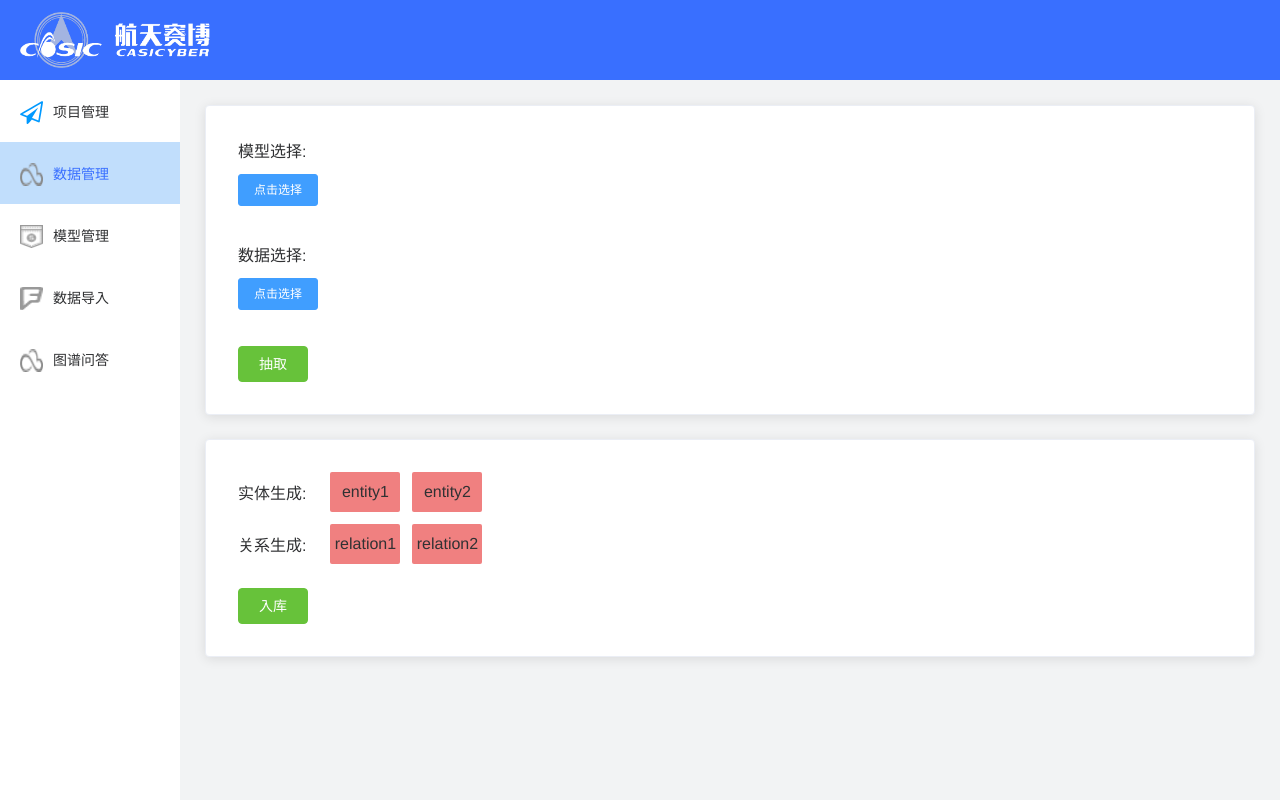
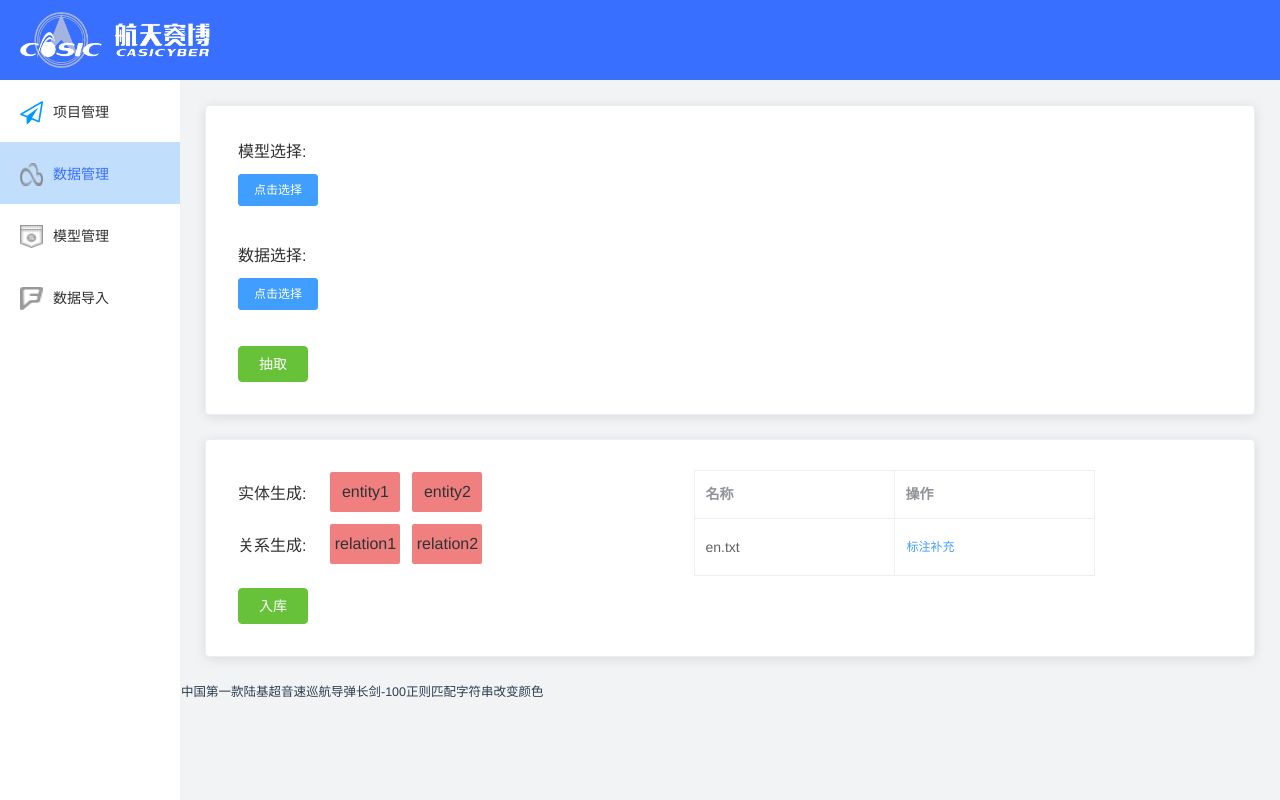
Before and after one commit to fan-dongsheng/saibo, a Vue app: page /#/dataManagement in a window 1280 px wide. Built offline with nearby package versions, Linux system fonts and the light colour scheme.

Commit message:
标注修改

```diff
--- a/src/components/Home.vue
+++ b/src/components/Home.vue
@@ -20,7 +20,7 @@
          :default-active="$route.path"
         >
 
-          <el-menu-item :index="`/${item.index}`" v-for="item in aside_list" :key="item.index">
+          <el-menu-item :index="`/${item.index}`" v-for="item in aside_list" :key="item.index" >
             <!-- 一级菜单的模板区域 -->
             <template slot="title">
               <!-- 图标 -->
@@ -90,15 +90,15 @@ export default {
           path: 'dataImport',
           menuorigin: 'local'
         },
-        {
-          index: 'mapQuiz',
-          title: '图谱问答',
-          name: 'mapQuiz',
-          icon: 'u196',
-          component: '@/components/mapQuiz.vue',
-          path: 'mapQuiz',
-          menuorigin: 'local'
-        },
+        // {
+        //   index: 'mapQuiz',
+        //   title: '图谱问答',
+        //   name: 'mapQuiz',
+        //   icon: 'u196',
+        //   component: '@/components/mapQuiz.vue',
+        //   path: 'mapQuiz',
+        //   menuorigin: 'local'
+        // },
       ],
       // 左侧菜单数据
       menulist: []
--- a/src/components/home-main/dataManagement.vue
+++ b/src/components/home-main/dataManagement.vue
@@ -17,11 +17,12 @@
       <el-button class="extract" size="medium" type="success">抽取</el-button>
     </el-card>
     <el-card class="show">
+      <div class="show-cnoent">
+        <div class="left">
           <div class="entity">
             <div class="text">实体生成:</div>
             <div class="cont">entity1</div>
             <div class="cont">entity2</div>
-
           </div>
           <div class="relation">
             <div class="text">关系生成:</div>
@@ -29,7 +30,28 @@
             <div class="cont">relation2</div>
           </div>
           <el-button class="extract" size="medium" type="success">入库</el-button>
+        </div>
+        <!-- 右侧表格 -->
+        <div class="right">
+          <el-table border :data="markTable" style="width: 100%">
+            <el-table-column prop="name" label="名称" width="200px"></el-table-column>
+            <el-table-column width="200px" label="操作">
+              <template slot-scope="scope">
+                <el-button
+                  @click.native.prevent="regs(scope.$index, scope.row)"
+                  type="text"
+                  size="small"
+                >标注补充</el-button>
+              </template>
+            </el-table-column>
+          </el-table>
+        </div>
+      </div>
     </el-card>
+    <!-- 标注补充 -->
+    <div class="mark">
+      <span v-for="(item,index) in markList" :key="index" v-html="item.text">{{item.text}}</span>
+    </div>
   </div>
 </template>
 
@@ -37,11 +59,48 @@
 export default {
   data() {
     return {
+      markList: [
+        { text: '中国第一款陆基超音速巡航导弹长剑-100', ta:'中国', tb: '剑-1' },
+        { text: '正则匹配字符串改变颜色', ta:'正则', tb: '颜色' }
+      ],
       dataParams: {}, //上传文件file参数
-      modelParams: {}
+      modelParams: {},
+      markTable: [{ name: 'en.txt' }]
     }
   },
   methods: {
+    //正则改标签颜色 //点击标注
+    regs() {
+      var mark = this.markList
+      mark.forEach((item,index) => {
+
+        if (item.tb) {
+          var searchText = item.tb
+          var text=item.text
+          if (text.indexOf(searchText) >= 0) {
+            var text = text.replace(searchText, '<span style=color:red;>' + searchText + '</span>')
+
+          }
+           mark[index].text=text
+        }
+         if (item.ta) {
+          var searchText = item.ta
+          var text=item.text
+          if (text.indexOf(searchText) >= 0) {
+            var text = text.replace(searchText, '<span style=color:red;>' + searchText + '</span>')
+
+          }
+           mark[index].text=text
+        }
+
+
+      })
+      console.log(this.markList);
+
+
+
+
+    },
     //上传文件
     dataUpload(params) {
       console.log(params)
@@ -50,11 +109,11 @@ export default {
     modelUpload(params) {
       console.log(params)
       this.modelParams = params
-    }
     },
-  created(){
 
-  }
+
+  },
+  created() {}
 }
 </script>
 
@@ -80,21 +139,23 @@ export default {
       margin: 12px;
     }
   }
-  .show{
-    .entity{
+  .show {
+    .show-cnoent {
+      display: flex;
+      .entity {
         margin: 12px;
         display: flex;
         align-items: center;
       }
-    .relation{
+      .relation {
         margin: 12px;
         display: flex;
         align-items: center;
       }
-    .text{
+      .text {
         margin-right: 12px;
       }
-    .cont{
+      .cont {
         border-radius: 2px;
         text-align: center;
         width: 70px;
@@ -103,8 +164,13 @@ line-height: 40px;
         background: lightcoral;
         margin-left: 12px;
       }
-    .extract{
+      .extract {
         margin: 12px;
+      }
+      .right {
+        margin-left: 200px;
+        margin-top: 10px;
+      }
     }
   }
 }
--- a/src/components/home-main/projectManagement.vue
+++ b/src/components/home-main/projectManagement.vue
@@ -4,8 +4,20 @@
     <el-card v-loading="tableLoading">
       <el-table :data="tableProject" style="width: 100%">
         <el-table-column prop="name" label="项目名称"></el-table-column>
-        <el-table-column prop="data" label="数据集"></el-table-column>
+        <el-table-column label="数据集">
+          <template slot-scope="scope" class>
+            <el-button size="mini" type="text" @click="pushDetail(scope.$index, scope.row)">{{scope.row.data}}</el-button>
+
+          </template>
+        </el-table-column>
+        <!-- <el-table-column prop="data" label="数据集"></el-table-column> -->
         <el-table-column prop="figure" label="本体图"></el-table-column>
+         <el-table-column label="本体图">
+          <template slot-scope="scope" class>
+            <el-button size="mini" type="text" >{{scope.row.figure}}</el-button>
+
+          </template>
+        </el-table-column>
         <el-table-column prop="atlas" label="图谱"></el-table-column>
         <el-table-column prop="description" label="备注"></el-table-column>
         <el-table-column label="操作">
@@ -67,11 +79,48 @@
         </div>
       </div>
     </el-dialog>
+    <!-- 修改项目 -->
+    <el-dialog width="600px" title="修改项目" :visible.sync="editfolderDialog.visible">
+      <div v-loading="editfolderDialog.loading" class="dialog-wrapper">
+        <el-form
+          label-width="150px"
+          ref="editfolderForm"
+          :model="editfolderDialog.form"
+          :rules="editfolderDialog.rules"
+          size="mini"
+        >
+          <el-form-item label="项目名称:" prop="name" >
+            <el-input v-model="editfolderDialog.form.name" autocomplete="off" disabled></el-input>
+          </el-form-item>
+          <el-form-item label="数据集存储地址:" >
+            <el-upload class="upload"  action :http-request="dataUpload" :on-success="success">
+          <el-button type="primary">点击上传</el-button>
+        </el-upload>
+          </el-form-item>
+          <el-form-item label="模型存储地址:" >
+            <el-upload class="upload"  action :http-request="modelUpload">
+          <el-button type="primary">点击上传</el-button>
+        </el-upload>
+          </el-form-item>
+        </el-form>
+        <div slot="footer" class="dialog-footer">
+          <el-button size="mini" type="primary" @click="handeleditfolder">保 存</el-button>
+          <el-button size="mini" @click="editfolderDialog.visible = false">取 消</el-button>
+        </div>
+      </div>
+    </el-dialog>
   </div>
 </template>
 
 <script>
 export default {
+  /**
+ * @author: dsvan
+ * @date: 2020年6月09日14:51:40
+ * @Last Modified by: dsvan
+ * @Last Modified time: 2020-05-01 09:31:30
+ * @description: 项目管理
+ */
   data() {
     return {
       id:'',
@@ -93,11 +142,26 @@ export default {
           // modelPath: [{ required: true, message: '请输入描述模型存储地址', trigger: 'blur' }]
         }
       },
+       //编辑项目弹层
+      editfolderDialog: {
+        loading: false,
+        visible: false,
+        form: {
+          name: '', // 项目名称
+          dataPath: '', //数据集成位置
+          modelPath: '' //模型存储位置
+        },
+        rules: {
+          name: [{ required: true, message: '请输入项目名称', trigger: 'blur' }],
+          // dataPath: [{ required: true, message: '请输入数据集存储地址', trigger: 'blur' }],
+          // modelPath: [{ required: true, message: '请输入描述模型存储地址', trigger: 'blur' }]
+        }
+      },
       tableLoading: false,
       tableProject: [
         {
           name: '质量图谱',
-          data: '',
+          data: 'a.txt',
           figure: '',
           atlas: '',
           description: '123131'
@@ -113,6 +177,10 @@ export default {
   },
 
   methods: {
+    //点击文件名跳转详情页
+    pushDetail(index,row){
+this.$router.push(`/dataManagement/${row.data}`)
+    },
     //获取list
     async getProjectList(){
 
@@ -171,17 +239,49 @@ console.log(event, file, fileList,'1111');
       console.log(res, '新增成功')
 
     },
+    //修改项目
     handleEdit(index, row) {
-      console.log(index, row)
+      console.log(row);
+
+      this.editfolderDialog.visible=true
+      this.editfolderDialog.form=row
     },
+    //修改项目
+    async handeleditfolder(){
+      try {
+        const res= await this.$ajax({
+        url:`/hehe/pm_modProject`,
+        params:this.editfolderDialog.form
+      })
+
+      this.editfolderDialog.visible=false
+      this.$message.success('修改成功')
+      this.getProjectList()
+      } catch (error) {
+        this.$message.error('修改失败')
+      }
+
+
+    },
+    //删除项目
     handleDelete(index, row) {
-      console.log(index, row)
+
       this.$confirm('您确定要删除此项目吗, 是否继续?', '提示', {
         confirmButtonText: '确定',
         cancelButtonText: '取消',
         type: 'warning'
       })
         .then(() => {
+          const res= this.$ajax({
+            url:`/hehe/pm_delProject`,
+            params:{
+              key:row.name
+            }
+
+          })
+          this.getProjectList()
+          console.log(res,'删除成功');
+
           this.$message({
             type: 'success',
             message: '删除成功!'
--- a/src/router/index.js
+++ b/src/router/index.js
@@ -27,9 +27,14 @@ const routes = [
                 name: 'dataManagement',
                 component: () =>
                     import ('@/components/home-main/dataManagement.vue')
-
             }
-
+            ,
+            {
+                path: 'dataManagement/:name',
+                name: 'dataManagement',
+                component: () =>
+                    import ('@/components/home-main/dataManagement.vue')
+            }
             ,
             {
                 path: 'dataImport',
@@ -46,13 +51,13 @@ const routes = [
                     import ('@/components/home-main/modelManagement.vue')
 
             },
-            {
-                path: 'mapQuiz',
-                name: 'mapQuiz',
-                component: () =>
-                    import ('@/components/home-main/mapQuiz.vue')
+            // {
+            //     path: 'mapQuiz',
+            //     name: 'mapQuiz',
+            //     component: () =>
+            //         import ('@/components/home-main/mapQuiz.vue')
 
-            }
+            // }
 
         ]
     }
```
Lines whose indentation alone changed are shown as unchanged.
